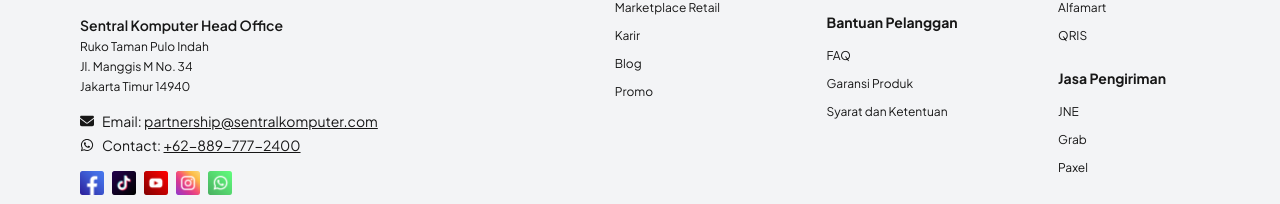
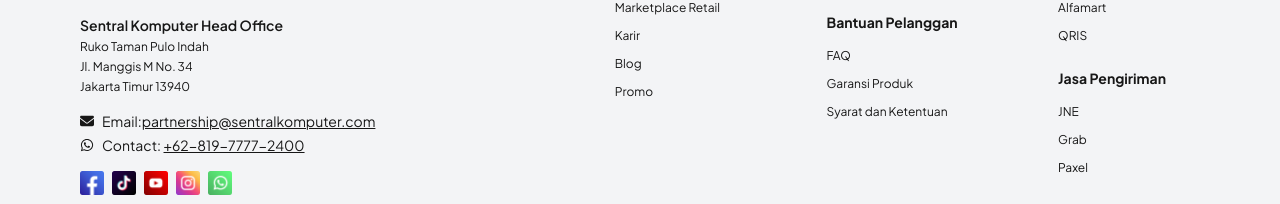
Before and after one commit to sentraldev/sk-next-web, a Next.js app: page / in a window 1280 px wide. Shown: the part 1410-1614 px from the top of the page. Built offline with nearby package versions, Linux system fonts and the light colour scheme; no server answers.

Commit message:
fix: update address info

```diff
--- a/src/app/components/Footer/LocationAddress.tsx
+++ b/src/app/components/Footer/LocationAddress.tsx
@@ -22,14 +22,14 @@ const LocationAddress = () => {
           <p className="text-sm font-semibold">Sentral Komputer Head Office</p>
           <p>Ruko Taman Pulo Indah</p>
           <p>Jl. Manggis M No. 34</p>
-          <p>Jakarta Timur 14940</p>
+          <p>Jakarta Timur 13940</p>
         </div>
       </div>
       <div className="flex flex-col gap-1">
         <p className="text-sm flex items-center gap-2">
           <FontAwesomeIcon icon={faEnvelope} className="w-3.5 h-3.5" />
           <span>
-            Email:{" "}
+            Email:
             <a
               href="mailto:partnership@sentral-komputer.com"
               className="underline">
@@ -43,11 +43,11 @@ const LocationAddress = () => {
           <span>
             Contact:{" "}
             <a
-              href="https://wa.me/628897772400"
+              href="https://wa.me/6281977772400"
               target="_blank"
               rel="noopener noreferrer"
               className="underline">
-              +62-889-777-2400
+              +62-819-7777-2400
             </a>
           </span>
         </p>
```
